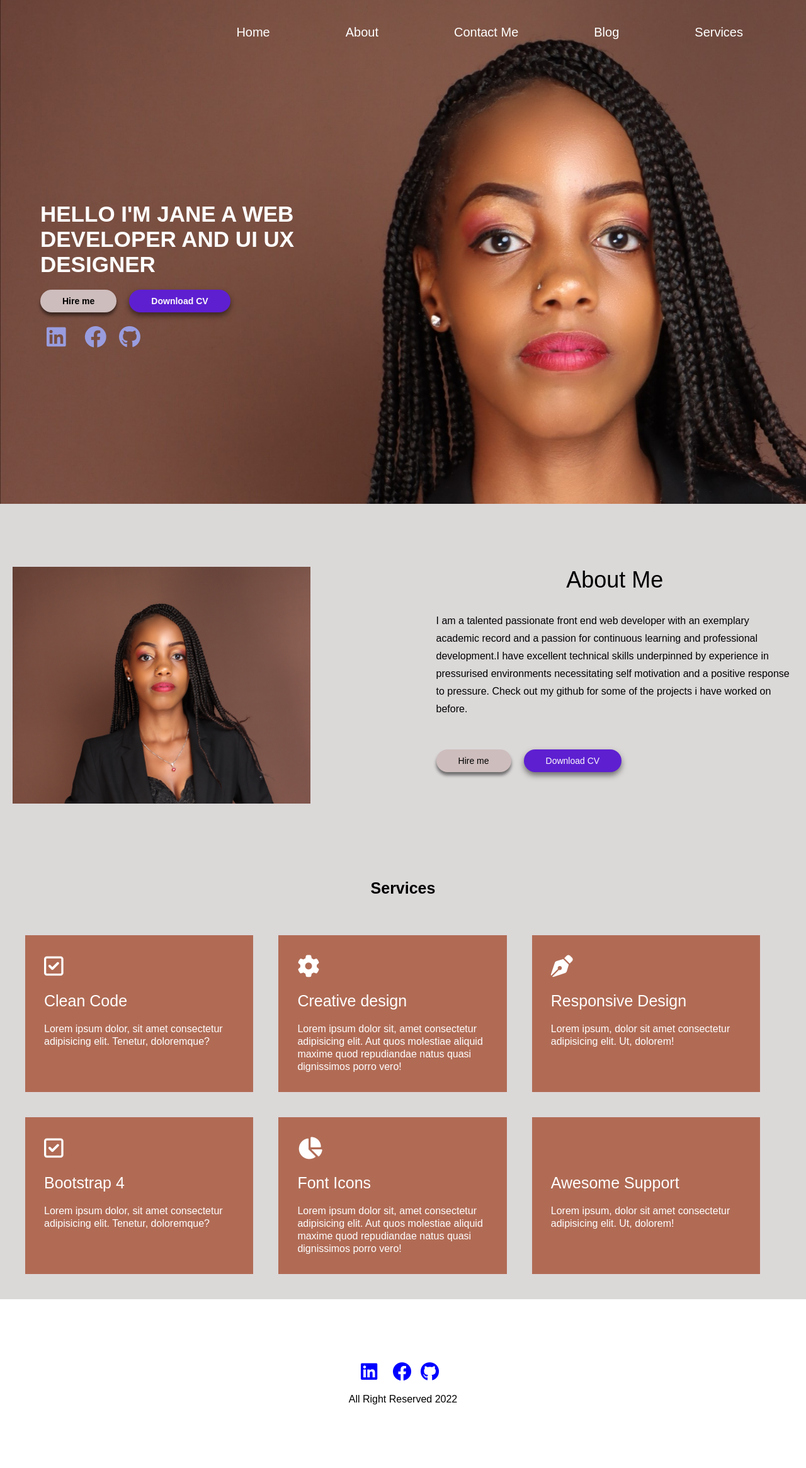
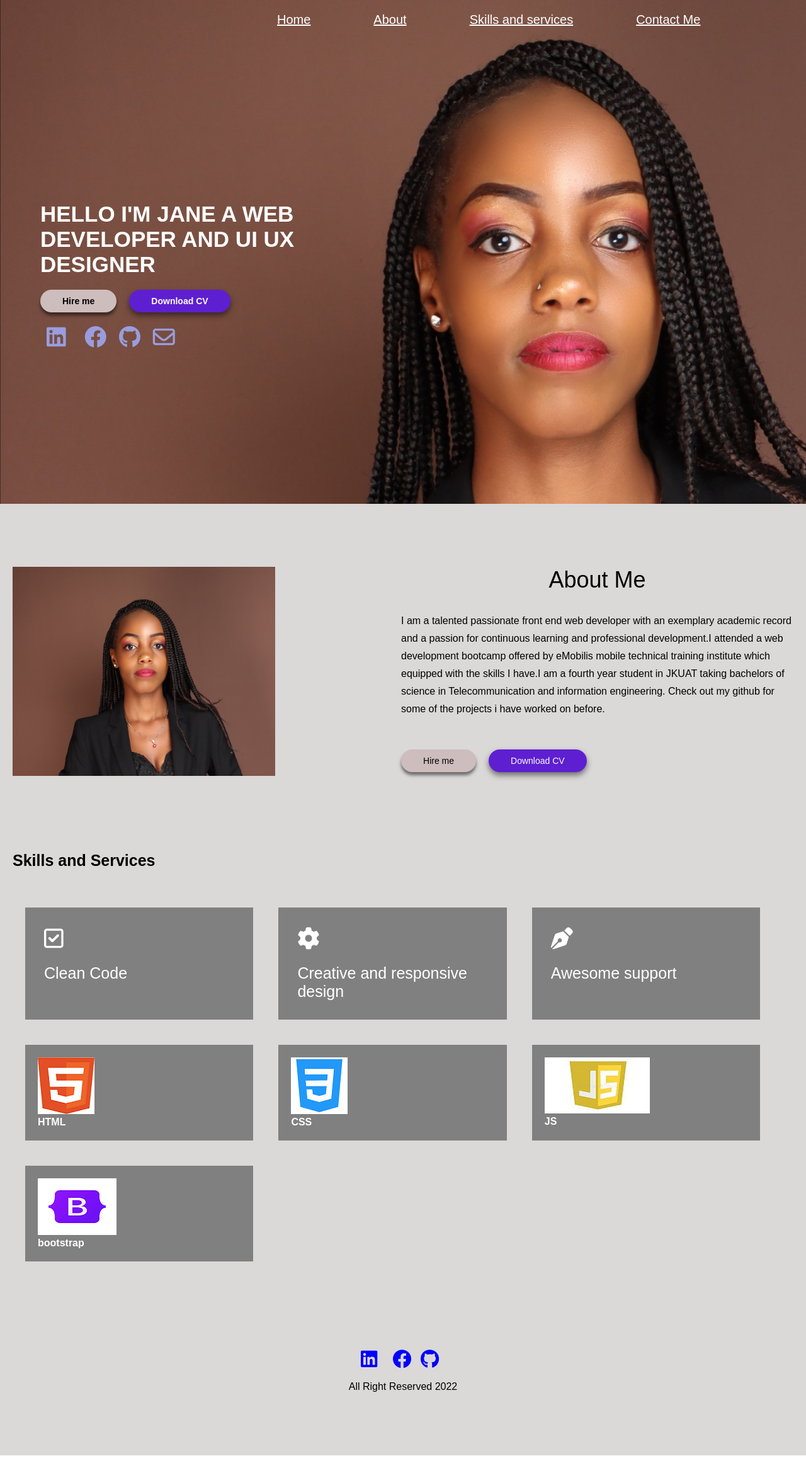
Before and after one commit to jayne58/myportfolio, a plain HTML site: page index.html in a window 1280 px wide. Shown: the whole page at 63% size. Drawn offline with Linux system fonts and the light colour scheme.

Commit message:
inclusion of skills

```diff
--- a/index.html
+++ b/index.html
@@ -5,7 +5,7 @@
     <meta charset="UTF-8" />
     <meta http-equiv="X-UA-Compatible" content="IE=edge" />
     <meta name="viewport" content="width=device-width, initial-scale=1.0" />
-    <title>Document</title>
+    <title>Jane's portfolio</title>
     <link rel="stylesheet" href="style.css">
     <link rel="stylesheet" href="https://cdnjs.cloudflare.com/ajax/libs/font-awesome/6.2.0/css/all.min.css"
         integrity="sha512-xh6O/CkQoPOWDdYTDqeRdPCVd1SpvCA9XXcUnZS2FmJNp1coAFzvtCN9BmamE+4aHK8yyUHUSCcJHgXloTyT2A=="
@@ -15,15 +15,15 @@
 <body>
     <div class="hero-section">
         <nav class="navbar">
-            <div>  Home</div>
-            <div>About</div>
-            <div>Contact Me</div>
-            <div>Blog</div>
-            <div>Services</div>
+            <div><a href="#home">Home</a></div>
+            <div><a href="#about">About</a></div>
+            <div><a href="#skills">Skills and services</a></div>
+            <div><a href="#home">Contact Me</a></div>
             <span class="hambuger-menu">
                 <i class="fa-solid fa-bars"></i>
             </span>
         </nav>
+        <section id="home">
         <div class="hero-text">
             <h4>HELLO I'M JANE A WEB DEVELOPER AND UI UX DESIGNER</h4>
             <div class="buttons">
@@ -43,21 +43,23 @@
 
                     <span style="margin: 10px">
                         <a href="https://github.com/jayne58"><i class="fa-brands fa-github"></i></a>
-
                     </span>
+                    <a href="mailto:jane66861@gmail.com"><i class="fa-regular fa-envelope"></i></a>
             </div>
         </div>
+    </section>
     </div>
+
+    <section id="about">
     <div class="about">
         <div class="about_img ">
-            <img src="me1.jpg" alt="">
+            <img src="images/me1.jpg" alt="">
         </div>
         <div class="about_text">
             <p> About Me</p>
             <span>
                 I am a talented passionate front end web developer with an exemplary academic record and a passion for continuous
-                learning and professional development.I have excellent technical skills underpinned by experience in
-                pressurised environments necessitating self motivation and a positive response to pressure. Check out my github for some of the projects i have worked on before.
+                learning and professional development.I attended a web development bootcamp offered by eMobilis mobile technical training institute which equipped with the skills I have.I am a fourth year student in JKUAT taking bachelors of science in Telecommunication and information engineering. Check out my github for some of the projects i have worked on before.
                 <br></span>
             <div class="buttons">
                 <div class="buttons_hire-me">
@@ -69,54 +71,49 @@
             </div>
         </div>
     </div>
-    <div class="services_heading">
-        Services
+</section>
+<section id="skills">
+    <div class="services_heading">Skills and Services
     </div>
     <div class="services ">
         <div class="service_box">
             <div class="service_box_icon"> <i class="fa-regular fa-square-check"></i> </div>
-            <div class="service_box_heading">
-
-                Clean Code</div>
-            <div class="service_box_text"> Lorem ipsum dolor, sit amet consectetur adipisicing elit. Tenetur,
-                doloremque? </div>
+            <div class="service_box_heading">Clean Code</div>
         </div>
         <div class="service_box">
             <div class="service_box_icon"> <i class="fa-solid fa-gear"></i></div>
-            <div class="service_box_heading"> Creative design </div>
-            <div class="service_box_text"> Lorem ipsum dolor sit, amet consectetur adipisicing elit. Aut quos molestiae
-                aliquid maxime quod repudiandae natus quasi dignissimos porro vero! </div>
+            <div class="service_box_heading"> Creative and responsive design </div>
         </div>
         <div class="service_box">
             <div class="service_box_icon"><i class="fa-sharp fa-solid fa-pen-nib"></i></div>
-            <div class="service_box_heading">Responsive Design
-            </div>
-            <div class="service_box_text"> Lorem ipsum, dolor sit amet consectetur adipisicing elit. Ut, dolorem!</div>
+            <div class="service_box_heading">Awesome support</div>
         </div>
         <div class="service_box">
-            <div class="service_box_icon"> <i class="fa-regular fa-square-check"></i> </div>
-            <div class="service_box_heading">
+            <div>
+                <img src="images/download.jpg" alt="html logo">
+                <h4>HTML</h4>
+            </div>
+         </div>
+         <div class="service_box">
+            <div>
+            <img src="images/css.jpg" alt="CSS logo">
+            <h4>CSS</h4>
+        </div></div>
+        <div class="service_box">
+        <div>
+            <img src="images/js.jpg" alt="javascript logo">
+            <h4>JS</h4>
+        </div></div>
+        <div class="service_box">
+        <div>
+            <img src="images/bs2.jpg" alt="bootstrap logo">
+            <h4>bootstrap</h4>
+        </div></div>
+    </div>
+</div>
+</section>
 
-                Bootstrap 4</div>
-            <div class="service_box_text"> Lorem ipsum dolor, sit amet consectetur adipisicing elit. Tenetur,
-                doloremque? </div>
-        </div>
-        <div class="service_box">
-            <div class="service_box_icon"> <i class="fa-solid fa-chart-pie"></i></div>
-            <div class="service_box_heading"> Font Icons </div>
-            <div class="service_box_text"> Lorem ipsum dolor sit, amet consectetur adipisicing elit. Aut quos molestiae
-                aliquid
-                maxime quod repudiandae natus quasi dignissimos porro vero! </div>
-        </div>
-        <div class="service_box">
-            <div class="service_box_icon"><i class="fa-sharp fa-solid fa-signal-bars"></i></div>
-            <div class="service_box_heading">Awesome Support
-            </div>
-            <div class="service_box_text"> Lorem ipsum, dolor sit amet consectetur adipisicing elit. Ut, dolorem!</div>
-        </div>
-    </div>
-
-</div>
+</section>
 <div class="footer">
     <div class="icons">
         <span style="margin: 10px">
@@ -138,47 +135,5 @@
 
 </body>
 
-<style>
-
-    .blog {
-        display: flex;
-        flex-wrap: wrap;
-        background-color: rgb(219, 216, 216);
-        padding: 20px;
-    }
-
-    .blog_box {
-        width: 30%;
-        margin: 20px;
-        background-color:#212529;;
-        color: #fff;
-        transition: all .5s ease;
-
-    }
-    .blog_box:hover {
-        transform: scale(1.1);
-    }
-
-    .blog_box_img {
-
-
-    }
-
-    .blog_box_heading {
-        padding: 20px;
-        font-size: 20px;
-    }
-
-    .blog_box_author {
-        padding: 10px 20px;
-        font-size: 15px;
-        color: blue;
-    }
-
-    .blog_box_text {
-        padding: 20px 20px;
-
-    }
-</style>
 
 </html>
--- a/style.css
+++ b/style.css
@@ -6,11 +6,14 @@
 }
 
 .navbar {
-    color: #fff;
+    color: black;
+    position: fixed;
+    top: 0;
     display: flex;
-    justify-content: right;
-    padding: 20px 60px;
-    gap: 40px;
+    justify-content: left;
+    margin-left: 400px;
+    /* padding: 20px 10px; */
+    gap: 20px;
     font-size: 20px;
 }
 
@@ -31,13 +34,17 @@
     display: none;
     position: absolute;
 }
+.navbar a{
+    color: white;
+  }
 
-.navbar>div:hover {
-    border-bottom: 5px solid white;
+
+.navbar a:hover {
+    color:blue;
 }
 
 .hero-section {
-    background-image: url("me2.jpg");
+    background-image: url("images/me2.jpg");
     background-position: center;
     background-repeat: no-repeat;
     color: #fff;
@@ -151,24 +158,7 @@
 
     }
 
-    .services {
 
-
-    }
-
-    .service_box  {
-        display: block ;
-        width: 100% !important;
-        background-color: rgb(124, 25, 25);
-        color: #fff;
-
-    }
-    .blog_box_img {
-        display: none;
-    }
-    .blog_box {
-        width: 100% !important;
-    }
 
 
 }
@@ -212,8 +202,8 @@
 
 .services_heading {
     display: flex;
-    align-items: center;
-    justify-content: center;
+    align-items: left;
+    /* justify-content: center; */
     padding: 20px;
     font-size: 25px;
     font-weight: bold;
@@ -232,7 +222,7 @@
     width: 26%;
     padding: 20px;
     margin: 20px;
-    background-color: rgb(177, 107, 85);
+    background-color: gray;
     color: #fff;
     transition: all .5s ease;
 
@@ -263,6 +253,7 @@
         justify-content: center;
         align-items: center;
         flex-direction: column;
+        background-color: rgb(219, 216, 216);
     }
     .footer .icons i{
         font-size: 30px;
```
Also changed, not shown: images/bs2.jpg (added), images/css.jpg (added), images/download.jpg (added), images/js.jpg (added), images/me1.jpg (renamed from me1.jpg), images/me2.jpg (renamed from me2.jpg), jane.jpg (deleted).
